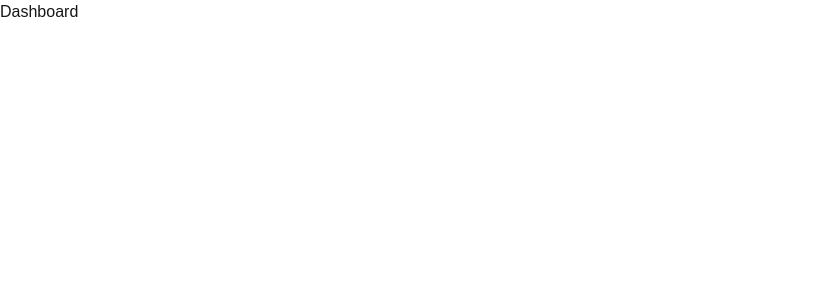
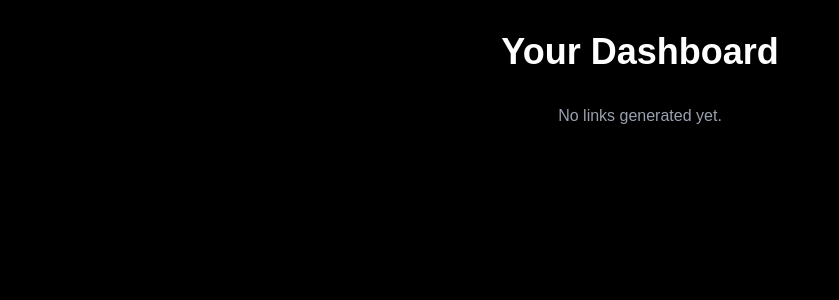
Before and after one commit to catmoreak/seedha-cut, a Next.js app: page /dashboard in a window 1280 px wide. Shown: the top 300 px of the page, without its empty margins (0-839 px from the left). Built offline with nearby package versions, Linux system fonts and the light colour scheme.

Commit message:
added the dashboard page for link storage using the localStorage

```diff
--- a/app/[shortCode]/page.tsx
+++ b/app/[shortCode]/page.tsx
@@ -14,6 +14,17 @@ export default async function RedirectPage({ params }: PageProps) {
     },
   });
 
+    if (link?.expiresAt && new Date() > new Date(link.expiresAt)) {
+
+  return (
+    <div className="min-h-screen bg-black text-white flex items-center justify-center">
+      <h1 className="text-3xl font-bold">
+        This link has expired.
+      </h1>
+    </div>
+  );
+
+
   if (!link) {
     return (
       <div className="text-white flex items-center justify-center h-screen bg-black">
@@ -21,6 +32,6 @@ export default async function RedirectPage({ params }: PageProps) {
       </div>
     );
   }
-
+    }
   redirect(link.originalUrl);
 }
--- a/app/dashboard/page.tsx
+++ b/app/dashboard/page.tsx
@@ -1,12 +1,78 @@
-import React from 'react'
+"use client";
 
-const page = () => {
+import { useEffect, useState } from "react";
+
+type Link = {
+  originalUrl: string;
+  shortUrl: string;
+};
+
+export default function DashboardPage() {
+
+  const [links, setLinks] = useState<Link[]>([]);
+
+  useEffect(() => {
+
+    const storedLinks = JSON.parse(
+      localStorage.getItem("links") || "[]"
+    );
+
+    setLinks(storedLinks);
+
+  }, []);
+
   return (
-    <div>
+    <main className="min-h-screen bg-black text-white p-8">
 
-        Dashboard
-    </div>
-  )
+      <h1 className="text-4xl font-bold mb-8 text-center">
+        Your Dashboard
+      </h1>
+
+      <div className="max-w-4xl mx-auto space-y-4">
+
+        {links.length === 0 ? (
+
+          <p className="text-center text-gray-400">
+            No links generated yet.
+          </p>
+
+        ) : (
+
+          links.map((link, index) => (
+
+            <div
+              key={index}
+              className="border border-gray-700 rounded-xl p-4"
+            >
+
+              <p className="text-gray-400 mb-2">
+                Original URL:
+              </p>
+
+              <p className="break-all mb-4">
+                {link.originalUrl}
+              </p>
+
+              <p className="text-gray-400 mb-2">
+                Short URL:
+              </p>
+
+              <a
+                href={link.shortUrl}
+                target="_blank"
+                className="text-blue-400 underline break-all"
+              >
+                {link.shortUrl}
+              </a>
+
+            </div>
+
+          ))
+
+        )}
+
+      </div>
+
+    </main>
+  );
 }
-
-export default page
--- /dev/null
+++ b/prisma.config.ts
@@ -0,0 +1,8 @@
+import { defineConfig, env } from "prisma/config";
+
+export default defineConfig({
+  schema: "prisma/schema.prisma",
+  datasource: {
+    url: env("DATABASE_URL"),
+  },
+});
```
Also changed, not shown: 1 other file (tests, documents, lock files or other folders).
